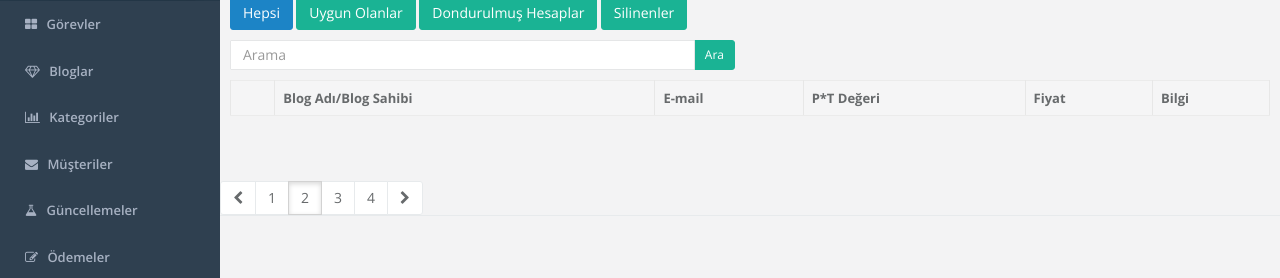
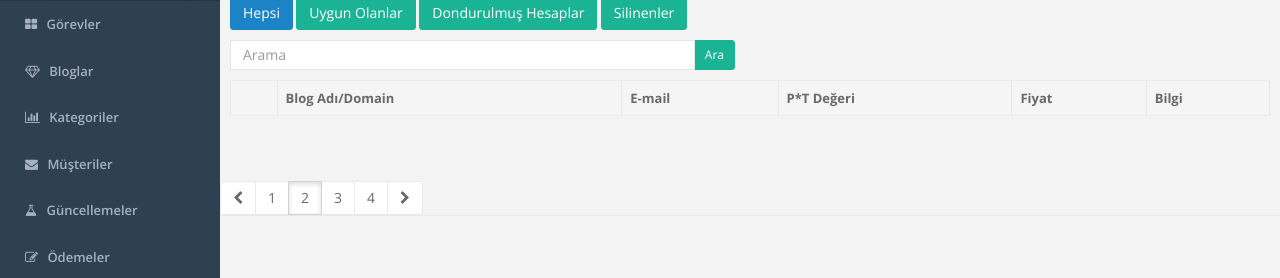
Before and after one commit to anilozdem/seozeo, a PHP site: page /admin-bloglar.php in a window 1280 px wide. Shown: the part 155-433 px from the top of the page. Run offline with PHP 8.4, Linux system fonts and the light colour scheme; data that the repository does not hold is empty; some libraries are stand-ins or nearby versions.

Commit message:
Domain primary oldu.
Bloggerların ismine göre işlem yapılıyordu. Şimdi Domain name unique
oldu, kayıt formu, queryler tekrar düzenlendi

```diff
--- a/admin-bloglar-dondurulmus-hesaplar.php
+++ b/admin-bloglar-dondurulmus-hesaplar.php
@@ -59,7 +59,7 @@
 						<thead>
 						<tr>
 							<th></th>
-							<th>Blog Adı/Blog Sahibi</th>
+							<th>Blog Adı/Domain</th>
 							<th>E-mail</th>
 							<th>P*T Değeri</th>
 							<th>Fiyat</th>
@@ -70,13 +70,13 @@
 						<tr class="gradeX">
 
 						<?php
-						$getBlogs =  mysql_query("SELECT name,email,pt,cost,info FROM blogs where info='Dondurulmuş'") or die(mysql_error());
+						$getBlogs =  mysql_query("SELECT name,email,pt,cost,info,domain FROM blogs where info='Dondurulmuş'") or die(mysql_error());
 
 
 									while($row= mysql_fetch_array($getBlogs))
 									{				echo"<tr>";
 													echo "<td><input type=\"checkbox\" class=\"i-checks\" name=\"input[]\"></td>";
-													echo"<td>".$row['name'] . " </td>";
+													echo"<td>".$row['domain'] . " </td>";
 													echo"<td>".$row['email'] . " </td>";
 													echo"<td>".$row['pt'] . " </td>";
 													echo"<td>".$row['cost'] . " </td>";
--- a/admin-bloglar-silinenler.php
+++ b/admin-bloglar-silinenler.php
@@ -59,7 +59,7 @@
 						<thead>
 						<tr>
 							<th></th>
-							<th>Blog Adı/Blog Sahibi</th>
+							<th>Blog Adı/Domain</th>
 							<th>E-mail</th>
 							<th>P*T Değeri</th>
 							<th>Fiyat</th>
@@ -70,13 +70,13 @@
 						<tr class="gradeX">
 
 						<?php
-						$getBlogs =  mysql_query("SELECT name,email,pt,cost,info FROM blogs where info='Silinenler'") or die(mysql_error());
+						$getBlogs =  mysql_query("SELECT name,email,pt,cost,info,domain FROM blogs where info='Silinenler'") or die(mysql_error());
 
 
 									while($row= mysql_fetch_array($getBlogs))
 									{				echo"<tr>";
 													echo "<td><input type=\"checkbox\" class=\"i-checks\" name=\"input[]\"></td>";
-													echo"<td>".$row['name'] . " </td>";
+													echo"<td>".$row['domain'] . " </td>";
 													echo"<td>".$row['email'] . " </td>";
 													echo"<td>".$row['pt'] . " </td>";
 													echo"<td>".$row['cost'] . " </td>";
--- a/admin-bloglar-uygun-olanlar.php
+++ b/admin-bloglar-uygun-olanlar.php
@@ -59,7 +59,7 @@
 						<thead>
 						<tr>
 							<th></th>
-							<th>Blog Adı/Blog Sahibi</th>
+							<th>Blog Adı/Domain</th>
 							<th>E-mail</th>
 							<th>P*T Değeri</th>
 							<th>Fiyat</th>
@@ -70,13 +70,13 @@
 						<tr class="gradeX">
 
 						<?php
-						$getBlogs =  mysql_query("SELECT name,email,pt,cost,info FROM blogs where info=''") or die(mysql_error());
+						$getBlogs =  mysql_query("SELECT name,email,pt,cost,info,domain FROM blogs where info=''") or die(mysql_error());
 
 
 									while($row= mysql_fetch_array($getBlogs))
 									{				echo"<tr>";
 													echo "<td><input type=\"checkbox\" class=\"i-checks\" name=\"input[]\"></td>";
-													echo"<td>".$row['name'] . " </td>";
+													echo"<td>".$row['domain'] . " </td>";
 													echo"<td>".$row['email'] . " </td>";
 													echo"<td>".$row['pt'] . " </td>";
 													echo"<td>".$row['cost'] . " </td>";
--- a/admin-bloglar.php
+++ b/admin-bloglar.php
@@ -34,7 +34,7 @@
 						<thead>
 						<tr>
 							<th></th>
-							<th>Blog Adı/Blog Sahibi</th>
+							<th>Blog Adı/Domain</th>
 							<th>E-mail</th>
 							<th>P*T Değeri</th>
 							<th>Fiyat</th>
@@ -45,13 +45,13 @@
 						<tr class="gradeX">
 
 						<?php
-						$getBlogs =  mysql_query("SELECT name,email,pt,cost,info FROM blogs") or die(mysql_error());
+						$getBlogs =  mysql_query("SELECT name,email,pt,cost,info,domain FROM blogs") or die(mysql_error());
 
 
 									while($row= mysql_fetch_array($getBlogs))
 									{				echo"<tr>";
 													echo "<td><input type=\"checkbox\" class=\"i-checks\" name=\"input[]\"></td>";
-													echo"<td>".$row['name'] . " </td>";
+													echo"<td>".$row['domain'] . " </td>";
 													echo"<td>".$row['email'] . " </td>";
 													echo"<td>".$row['pt'] . " </td>";
 													echo"<td>".$row['cost'] . " </td>";
--- a/admin-gorev-arsivlenenler.php
+++ b/admin-gorev-arsivlenenler.php
@@ -36,7 +36,7 @@
             <thead>
             <tr>
                 <th>Müsteri Adı</th>
-                <th>Blog Adı/Yazarı</th>
+                <th>Blog Adı</th>
                 <th>Tarih</th>
                 <th>Anahtar Kelime</th>
                 <th>URL</th>
--- a/admin-gorev-ekle.php
+++ b/admin-gorev-ekle.php
@@ -43,13 +43,13 @@
 
 
 									<?php
-									$checkData =  mysql_query("SELECT name FROM blogs") or die(mysql_error());
+									$checkData =  mysql_query("SELECT domain FROM blogs") or die(mysql_error());
 
-									echo   '<div class="form-group"><label>Blog Adı/Blog Sahibi</label>
+									echo   '<div class="form-group"><label>Blog Adı</label>
 											<select class="form-control" name="blog">';
 											while($row= mysql_fetch_array($checkData))
 									{
-											echo "<option class=\"form-control\" value=\"$row[name]\">$row[name]</option>";
+											echo "<option class=\"form-control\" value=\"$row[domain]\">$row[domain]</option>";
 
 									}
 									echo "</select></div>";
--- a/admin-gorev-silinenler.php
+++ b/admin-gorev-silinenler.php
@@ -36,7 +36,7 @@
             <thead>
             <tr>
                 <th>Müsteri Adı</th>
-                <th>Blog Adı/Yazarı</th>
+                <th>Blog Adı</th>
                 <th>Tarih</th>
                 <th>Anahtar Kelime</th>
                 <th>URL</th>
--- a/admin-gorevler.php
+++ b/admin-gorevler.php
@@ -66,7 +66,7 @@
             <thead>
             <tr>
                 <th>Müsteri Adı</th>
-                <th>Blog Adı/Yazarı</th>
+                <th>Blog Adı</th>
                 <th>Tarih</th>
                 <th>Anahtar Kelime</th>
                 <th>URL</th>
```
Also changed, not shown: admin-blog-ekle.php (+3 -4 lines), 1 other file.
